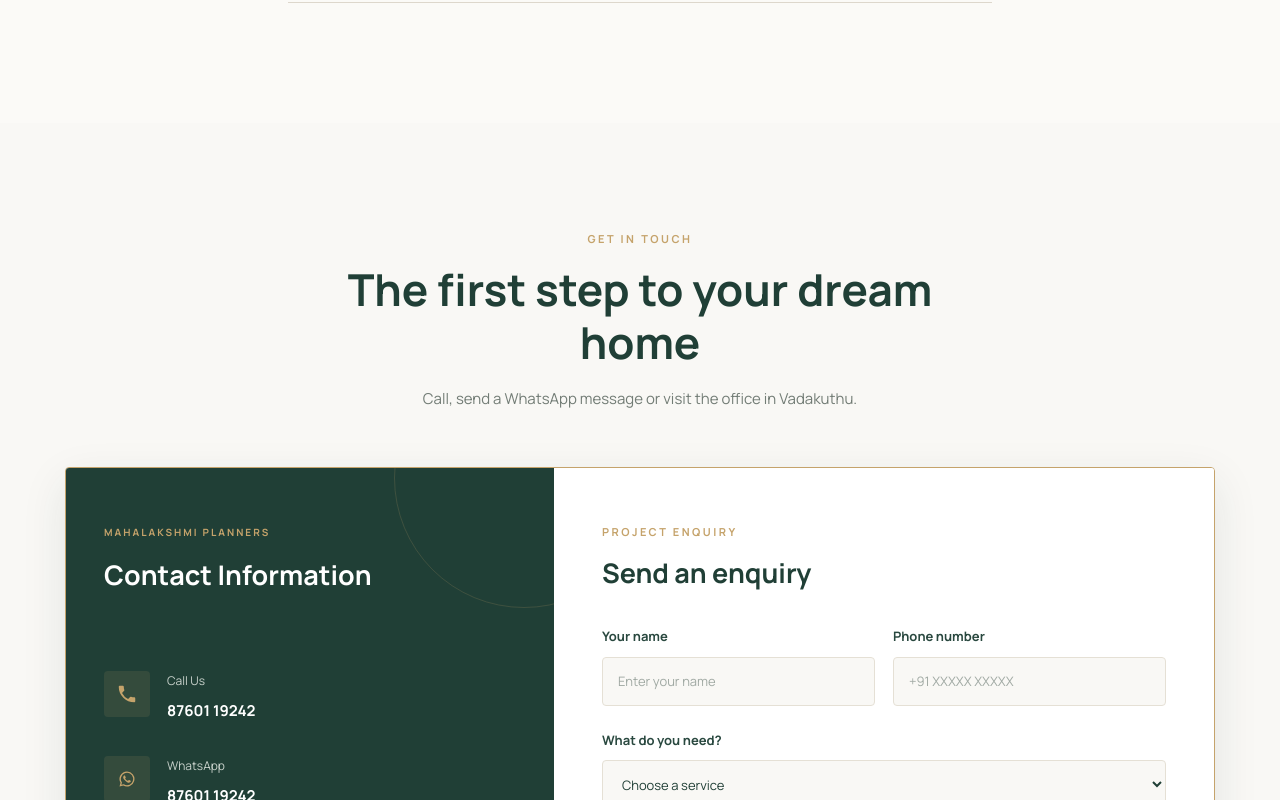
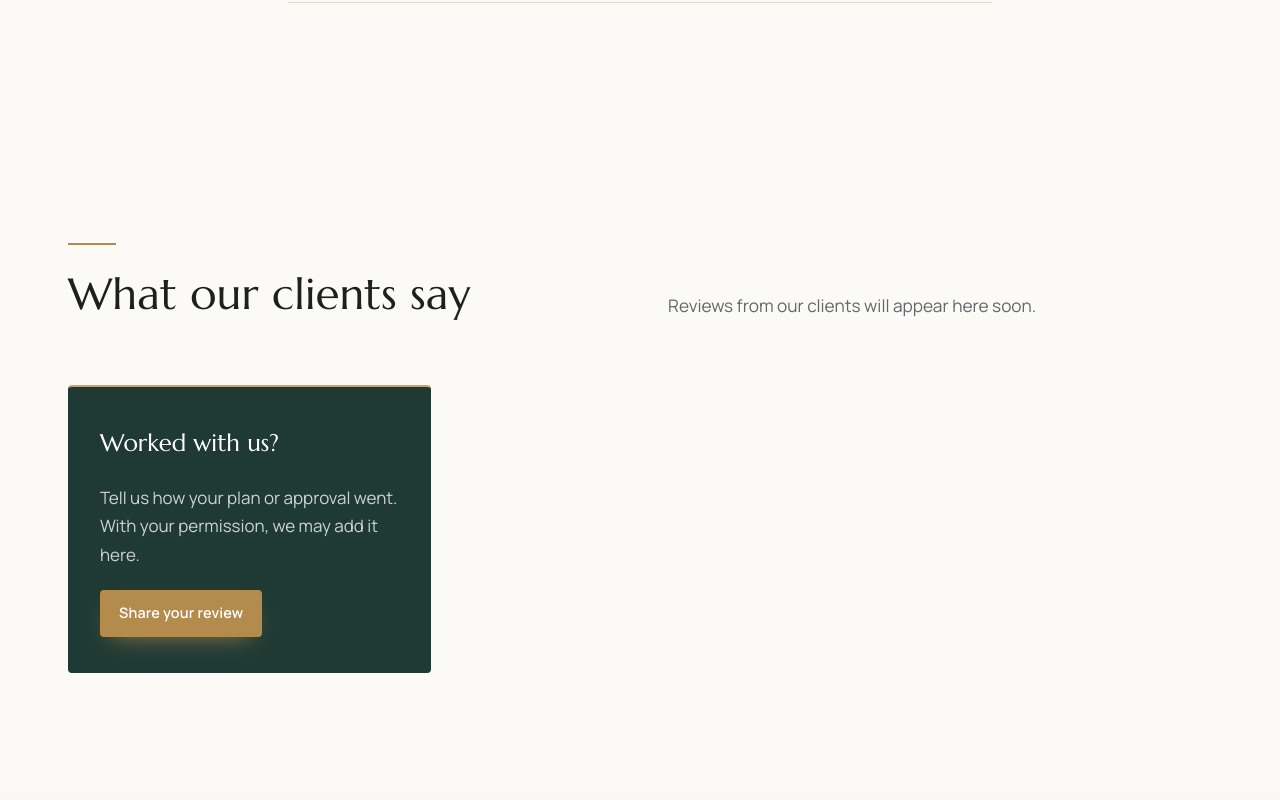
Before and after one commit to yuthika000/mahalakshmi-planners, a React (Vite) app in the folder mahalakshmi-planners/: page / in a window 1280 px wide. Shown: the part 6440-7240 px from the top of the page. Built offline with nearby package versions, Linux system fonts and the light colour scheme; a web font is replaced by a local one.

Commit message:
Add Reviews section with WhatsApp share card
Co-Authored-By: Claude Opus 5.5 <noreply@anthropic.com>

```diff
--- a/mahalakshmi-planners/src/App.jsx
+++ b/mahalakshmi-planners/src/App.jsx
@@ -9,7 +9,7 @@ import Process from './components/Process.jsx';
 import Band from './components/Band.jsx';
 import Documents from './components/Documents.jsx';
 import About from './components/About.jsx';
-
+import Reviews from './components/Reviews.jsx';
 import Contact from './components/Contact.jsx';
 import Footer from './components/Footer.jsx';
 import FloatingWhatsApp from './components/FloatingWhatsApp.jsx';
@@ -27,7 +27,7 @@ function initialLang() {
 const REVEAL = [
   '.section-head', '.intro-copy', '.intro-visual', '.category', '.elev', '.process .display',
   '.step', '.band-grid > div', '.compare', '.docs-grid > div', '.checklist li', '.plate',
-  '.about-grid > div:last-child', '.faq-grid > div:first-child', '.faq-item', '.contact-panel', '.form',
+  '.about-grid > div:last-child', '.faq-grid > div:first-child', '.faq-item', '.review', '.contact-panel', '.form',
 ].join(',');
 
 function useReveal(dep) {
@@ -77,7 +77,7 @@ export default function App() {
         <Band copy={copy} />
         <Documents copy={copy} lang={lang} />
         <About copy={copy} />
-
+        <Reviews copy={copy} lang={lang} />
         <Contact copy={copy} lang={lang} />
       </main>
       <Footer copy={copy} lang={lang} />
--- /dev/null
+++ b/mahalakshmi-planners/src/components/Reviews.jsx
@@ -0,0 +1,61 @@
+import { business, reviews } from '../content.js';
+
+function Stars({ rating, label }) {
+  const n = Math.max(1, Math.min(5, Math.round(rating || 5)));
+  return (
+    <div className="review-stars" role="img" aria-label={label(n)}>
+      {[1, 2, 3, 4, 5].map((i) => (
+        <svg key={i} viewBox="0 0 20 20" width="18" height="18" aria-hidden="true" className={i <= n ? 'on' : ''}>
+          <path d="M10 1.8l2.5 5.2 5.7.8-4.1 4 1 5.6L10 14.7l-5.1 2.7 1-5.6-4.1-4 5.7-.8z" />
+        </svg>
+      ))}
+    </div>
+  );
+}
+
+export default function Reviews({ copy, lang }) {
+  const shareHref = `https://wa.me/${business.whatsapp}?text=${encodeURIComponent(copy.reviewsShareMessage)}`;
+
+  return (
+    <section className="section reviews" id="reviews">
+      <div className="wrap">
+        <div className="section-head">
+          <h2 className="display">{copy.reviewsTitle}</h2>
+          <p>{reviews.length ? copy.reviewsText : copy.reviewsEmpty}</p>
+        </div>
+
+        <div className="reviews-grid">
+          {reviews.map((r, i) => (
+            <figure className="review" key={`${r.name}-${i}`}>
+              <Stars rating={r.rating} label={copy.reviewsStars} />
+              <blockquote>
+                <p>{(lang === 'ta' && r.ta) || r.en}</p>
+              </blockquote>
+              <figcaption>
+                <span className="review-name">{r.name}</span>
+                {(r.place || r.service) && (
+                  <span className="review-meta">{[r.place, r.service].filter(Boolean).join(' · ')}</span>
+                )}
+              </figcaption>
+            </figure>
+          ))}
+
+          <div className="review review-share">
+            <h3>{copy.reviewsShareTitle}</h3>
+            <p>{copy.reviewsShareText}</p>
+            <div className="review-actions">
+              <a className="btn btn-brass btn-small" href={shareHref} target="_blank" rel="noreferrer">
+                {copy.reviewsShareCta}
+              </a>
+              {business.googleReviewsUrl && (
+                <a className="btn btn-glass btn-small" href={business.googleReviewsUrl} target="_blank" rel="noreferrer">
+                  {copy.reviewsGoogle}
+                </a>
+              )}
+            </div>
+          </div>
+        </div>
+      </div>
+    </section>
+  );
+}
--- a/mahalakshmi-planners/src/content.js
+++ b/mahalakshmi-planners/src/content.js
@@ -16,6 +16,8 @@ export const business = {
     'Kurinjipadi Taluk, Cuddalore District',
   ],
   mapQuery: 'Thillai Nagar, Vadakuthu, Neyveli, Tamil Nadu',
+  // Link to the Google Maps reviews page, e.g. 'https://g.page/r/.../review'. Leave null to hide the button.
+  googleReviewsUrl: null,
 };
 
 // Photos: put your own images in /public/images and set the paths here,
@@ -205,6 +207,18 @@ export const faqs = [
   },
 ];
 
+// Customer reviews shown in the Reviews section.
+// Add only real reviews from real clients, with their permission. Example:
+// {
+//   name: 'Client name',
+//   place: 'Neyveli',
+//   rating: 5,                       // 1 to 5
+//   service: 'Building plan approval',
+//   en: 'Review text in English.',
+//   ta: 'Review text in Tamil (optional, English is shown if left out).',
+// },
+export const reviews = [];
+
 export const t = {
   en: {
     langLabel: 'தமிழ்',
@@ -252,6 +266,15 @@ export const t = {
     regLabel: 'Registration',
     qualLabel: 'Qualification',
     officeLabel: 'Office',
+    reviewsTitle: 'What our clients say',
+    reviewsText: 'Families and plot owners across Cuddalore district on working with us.',
+    reviewsEmpty: 'Reviews from our clients will appear here soon.',
+    reviewsShareTitle: 'Worked with us?',
+    reviewsShareText: 'Tell us how your plan or approval went. With your permission, we may add it here.',
+    reviewsShareCta: 'Share your review',
+    reviewsShareMessage: 'Hello Mahalakshmi Planners, here is my review:',
+    reviewsGoogle: 'Review us on Google',
+    reviewsStars: (n) => `Rated ${n} out of 5`,
     contactTitle: 'The first step to your dream home',
     contactText: 'Call, send a WhatsApp message or visit the office in Vadakuthu.',
     formTitle: 'Send an enquiry',
@@ -320,6 +343,15 @@ export const t = {
     regLabel: 'பதிவு எண்',
     qualLabel: 'கல்வித் தகுதி',
     officeLabel: 'அலுவலகம்',
+    reviewsTitle: 'எங்கள் வாடிக்கையாளர்கள் சொல்வது',
+    reviewsText: 'கடலூர் மாவட்டம் முழுவதும் உள்ள குடும்பங்களும் மனை உரிமையாளர்களும் எங்களுடன் பணியாற்றிய அனுபவம்.',
+    reviewsEmpty: 'எங்கள் வாடிக்கையாளர்களின் கருத்துகள் விரைவில் இங்கே இடம்பெறும்.',
+    reviewsShareTitle: 'எங்களுடன் பணியாற்றினீர்களா?',
+    reviewsShareText: 'உங்கள் வரைபடம் அல்லது அனுமதி அனுபவத்தைச் சொல்லுங்கள். உங்கள் அனுமதியுடன் இங்கே சேர்க்கலாம்.',
+    reviewsShareCta: 'உங்கள் கருத்தைப் பகிர',
+    reviewsShareMessage: 'வணக்கம் மகாலட்சுமி பிளானர்ஸ், என் கருத்து:',
+    reviewsGoogle: 'Google-ல் மதிப்பிட',
+    reviewsStars: (n) => `5-க்கு ${n} மதிப்பீடு`,
     contactTitle: 'உங்கள் கனவு இல்லத்திற்கான முதல் படி',
     contactText: 'அழையுங்கள், வாட்ஸ்அப்பில் செய்தி அனுப்புங்கள், அல்லது வடக்குத்து அலுவலகத்திற்கு நேரில் வாருங்கள்.',
     formTitle: 'விசாரணை அனுப்ப',
--- a/mahalakshmi-planners/src/index.css
+++ b/mahalakshmi-planners/src/index.css
@@ -2483,3 +2483,98 @@ html[lang='ta'] .marquee-row li {
     grid-template-columns: 1fr;
   }
 }
+/* ---------- Reviews ---------- */
+.reviews {
+  background: var(--bg);
+}
+
+.reviews-grid {
+  display: grid;
+  grid-template-columns: repeat(auto-fill, minmax(300px, 1fr));
+  gap: 28px;
+}
+
+.review {
+  margin: 0;
+  display: flex;
+  flex-direction: column;
+  gap: 20px;
+  padding: 36px 32px;
+  background: var(--stone);
+  border-top: 2px solid var(--brass);
+  border-radius: var(--radius);
+}
+
+.review blockquote {
+  margin: 0;
+  flex: 1;
+  font-family: var(--serif);
+  font-size: 1.15rem;
+  line-height: 1.6;
+}
+
+html[lang='ta'] .review blockquote {
+  font-family: var(--sans);
+  font-size: 1.05rem;
+}
+
+.review-stars {
+  display: flex;
+  gap: 3px;
+}
+
+.review-stars svg {
+  fill: var(--stone-2);
+}
+
+.review-stars svg.on {
+  fill: var(--brass);
+}
+
+.review figcaption {
+  display: flex;
+  flex-direction: column;
+  padding-top: 18px;
+  border-top: 1px solid var(--line);
+}
+
+.review-name {
+  font-weight: 700;
+}
+
+.review-meta {
+  font-size: .9rem;
+  color: var(--muted);
+}
+
+.review-share {
+  background: var(--forest);
+  color: #fff;
+  border-top-color: var(--brass-light);
+}
+
+.review-share h3 {
+  font-family: var(--serif);
+  font-size: 1.5rem;
+}
+
+.review-share p {
+  flex: 1;
+  color: rgba(255, 255, 255, .78);
+}
+
+.review-actions {
+  display: flex;
+  flex-wrap: wrap;
+  gap: 12px;
+}
+
+@media (max-width: 760px) {
+  .reviews-grid {
+    grid-template-columns: 1fr;
+  }
+
+  .review {
+    padding: 28px 24px;
+  }
+}
```
